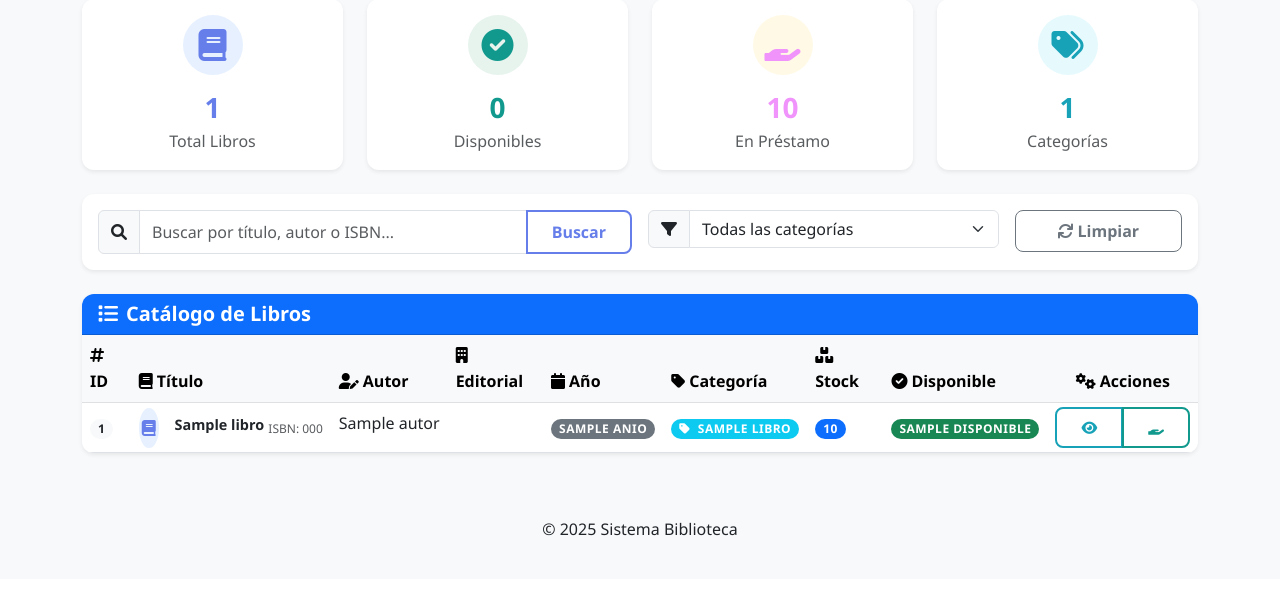
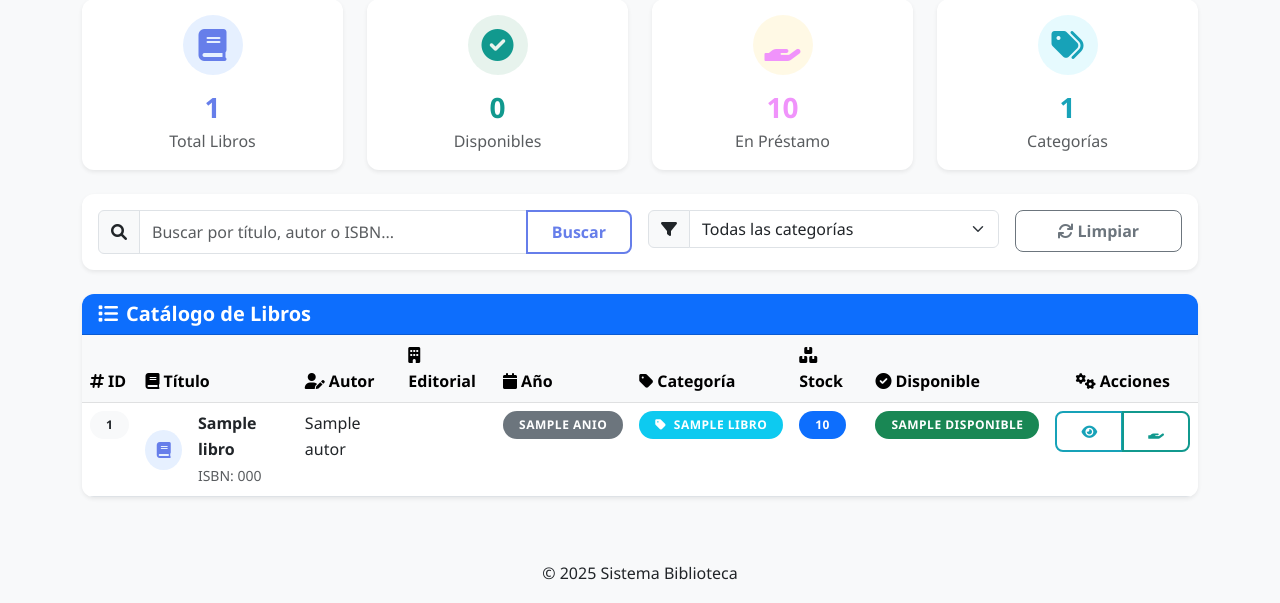
Before and after one commit to CristopherG19/sistema-biblioteca, a PHP site: template app/views/libros/index.php in a window 1280 px wide. Shown: the part 221-824 px from the top of the page. Before the commit the page ends 757 px from the top, so only its background shows below. Run offline with PHP 8.4, Linux system fonts and the light colour scheme; the template is opened without the code that fills it: most values are stand-ins (such as "Sample title", 1, 10 or a date in 2020); data that the repository does not hold is empty; a stand-in replaces the project's code that opens the database connection.

Commit message:
Mejoras finales del sistema: Interfaz actualizada, estilos mejorados y funcionalidad completa - Sistema 100% operativo

```diff
--- a/app/views/libros/index.php
+++ b/app/views/libros/index.php
@@ -172,18 +172,18 @@ include __DIR__ . '/../partials/header.php';
                                 <tr>
                                     <td><span class="badge bg-light text-dark"><?php echo $libro['idLibro']; ?></span></td>
                                     <td>
-                                        <div class="book-title-container">
+                                        <div class="d-flex align-items-center">
                                             <div class="rounded-circle bg-primary bg-opacity-10 d-flex align-items-center justify-content-center me-3" style="width: 40px; height: 40px;">
                                                 <i class="fas fa-book text-primary"></i>
                                             </div>
                                             <div>
-                                                <div class="fw-semibold book-title" title="<?php echo htmlspecialchars($libro['titulo']); ?>"><?php echo htmlspecialchars($libro['titulo']); ?></div>
+                                                <div class="fw-semibold"><?php echo htmlspecialchars($libro['titulo']); ?></div>
                                                 <small class="text-muted">ISBN: <?php echo htmlspecialchars($libro['isbn']); ?></small>
                                             </div>
                                         </div>
                                     </td>
-                                    <td><span class="book-author" title="<?php echo htmlspecialchars($libro['autor']); ?>"><?php echo htmlspecialchars($libro['autor']); ?></span></td>
-                                    <td><span class="book-publisher" title="<?php echo htmlspecialchars($libro['editorial']); ?>"><?php echo htmlspecialchars($libro['editorial']); ?></span></td>
+                                    <td><?php echo htmlspecialchars($libro['autor']); ?></td>
+                                    <td><?php echo htmlspecialchars($libro['editorial']); ?></td>
                                     <td><span class="badge bg-secondary"><?php echo htmlspecialchars($libro['anio']); ?></span></td>
                                     <td>
                                         <span class="badge bg-info">
--- a/public/css/style.css
+++ b/public/css/style.css
@@ -435,89 +435,3 @@ h1, h2, h3, h4, h5, h6 {
     0% { left: -100%; }
     100% { left: 100%; }
 }
-
-/* ========================================
-   ESTILOS PARA TABLA DE LIBROS
-   ======================================== */
-
-/* Estilos para tabla de libros - Evitar saltos de línea */
-.table td {
-    vertical-align: middle;
-    white-space: nowrap;
-    overflow: hidden;
-    text-overflow: ellipsis;
-    max-width: 200px;
-    padding: 4px 8px;
-}
-
-/* Título del libro con manejo de texto largo */
-.book-title {
-    white-space: nowrap;
-    overflow: hidden;
-    text-overflow: ellipsis;
-    max-width: 200px;
-    display: inline-block;
-    line-height: 1.2;
-}
-
-.book-title:hover {
-    white-space: normal;
-    overflow: visible;
-    position: relative;
-    z-index: 10;
-    background: white;
-    padding: 5px;
-    border-radius: 4px;
-    box-shadow: 0 2px 8px rgba(0,0,0,0.15);
-}
-
-/* Asegurar altura uniforme de filas - altura compacta */
-.table tbody tr {
-    height: auto;
-    min-height: 35px;
-}
-
-/* Autor con manejo de texto largo */
-.book-author {
-    white-space: nowrap;
-    overflow: hidden;
-    text-overflow: ellipsis;
-    max-width: 150px;
-    display: inline-block;
-}
-
-/* Editorial con manejo de texto largo */
-.book-publisher {
-    white-space: nowrap;
-    overflow: hidden;
-    text-overflow: ellipsis;
-    max-width: 120px;
-    display: inline-block;
-}
-
-/* Contenedor del título del libro */
-.book-title-container {
-    display: flex;
-    align-items: center;
-    min-height: 30px;
-}
-
-.book-title-container .fw-semibold {
-    white-space: nowrap;
-    overflow: hidden;
-    text-overflow: ellipsis;
-    max-width: 180px;
-    line-height: 1.1;
-    font-size: 0.9rem;
-}
-
-.book-title-container small {
-    font-size: 0.75rem;
-    line-height: 1.1;
-}
-
-/* Badges más compactos */
-.table .badge {
-    font-size: 0.75rem;
-    padding: 0.25rem 0.5rem;
-}
```
